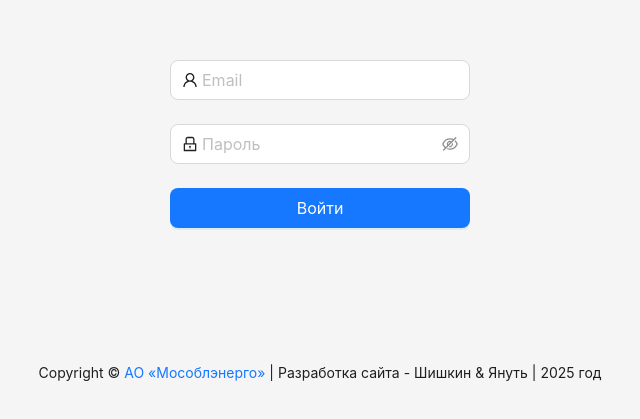
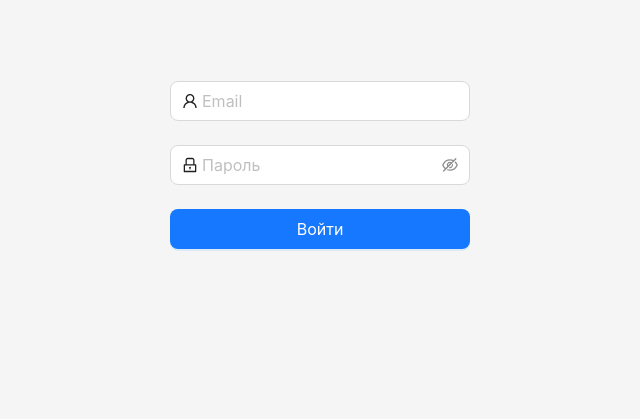
Before and after one commit to YanutStas/Emergency_shutdowns_front_MosOblEnergo, a Next.js app: page / in a window 1280 px wide. Shown: the part 223-642 px from the top of the page, without its empty margins (320-960 px from the left). Built offline with nearby package versions, Linux system fonts and the light colour scheme.

Commit message:
Убрал задвоенный футер

```diff
--- a/src/app/page.js
+++ b/src/app/page.js
@@ -6,26 +6,8 @@ import Main from "@/pages/Main";
 export default function Home() {
   return (
     <div className={styles.page}>
-      {/* <main className={styles.main}>
-        <Image
-          className={styles.logo}
-          src="/logoBlue.svg"
-          alt="ЛогоМосОблЭнерго"
-          width={180}
-          height={38}
-          priority
-        />
-        <ol>
-          <li>
-           Мы начали работать над страничкой с Внеплановыми отключениями
-          </li>
-          <li>Мы продолжим работать над страничкой с Внеплановыми отключениями</li>
-        </ol>
-
-
-      </main> */}
       <Main />
-      <AppFooter className={styles.footer} />
+      {/* <AppFooter className={styles.footer} /> */}
     </div>
   );
 }
```
